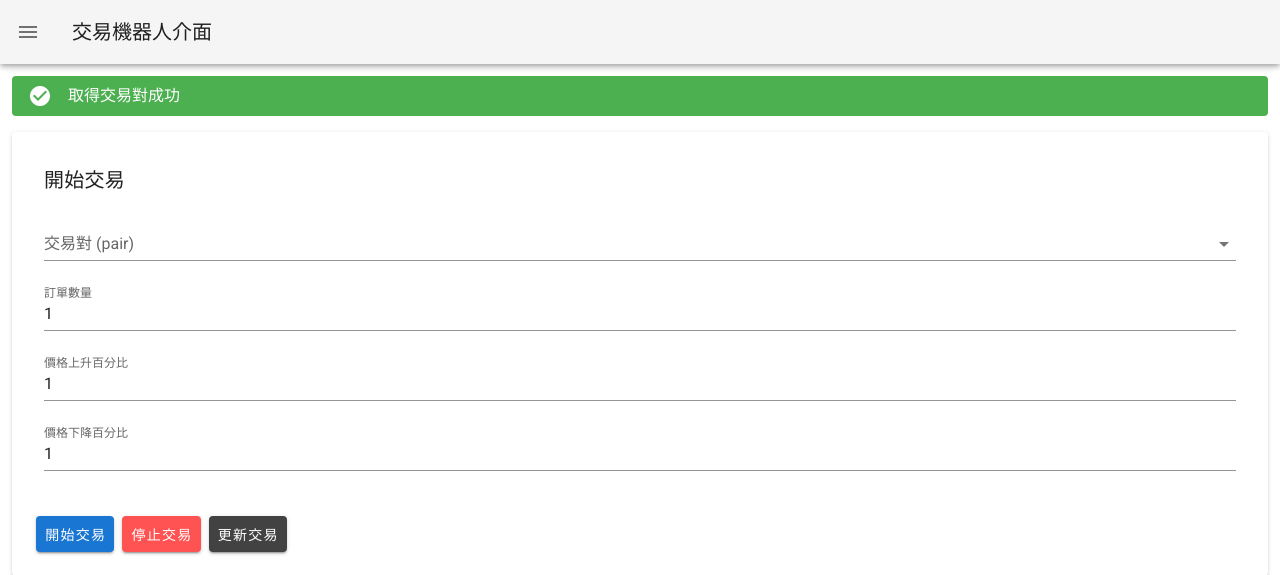
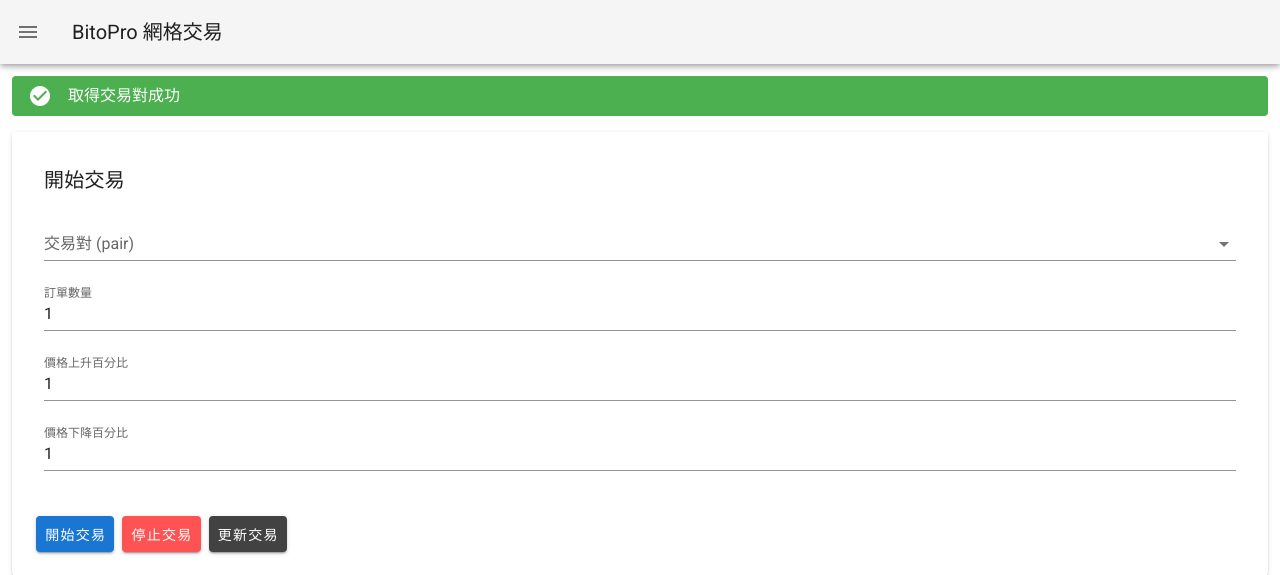
Before and after one commit to codecraft0506/bitobot, a Django app: page / in a window 1280 px wide. Shown: the top 575 px of the page. Run offline with Django 5.2, Linux system fonts and the light colour scheme; the visitor is signed in with stand-in values (Sample User, id 1); data that the repository does not hold is empty; some libraries are stand-ins or nearby versions.

Commit message:
BitoPro 網格交易

```diff
--- a/templates/index.html
+++ b/templates/index.html
@@ -2,7 +2,7 @@
 <html>
 <head>
   <meta charset="UTF-8">
-  <title>交易介面</title>
+  <title>BitoPro 網格交易</title>
   <!-- Vuetify CSS -->
   <link href="https://cdn.jsdelivr.net/npm/vuetify@2.6.0/dist/vuetify.min.css" rel="stylesheet">
   <!-- Google Fonts: Roboto 與 Material Design Icons -->
@@ -57,7 +57,7 @@
       <!-- 上方導覽列：增加手機版導覽圖示 -->
       <v-app-bar app clipped-left>
         <v-app-bar-nav-icon @click="drawer = !drawer"></v-app-bar-nav-icon>
-        <v-toolbar-title>交易機器人介面</v-toolbar-title>
+        <v-toolbar-title>BitoPro 網格交易</v-toolbar-title>
       </v-app-bar>
 
       <!-- 主要內容區 -->
```
